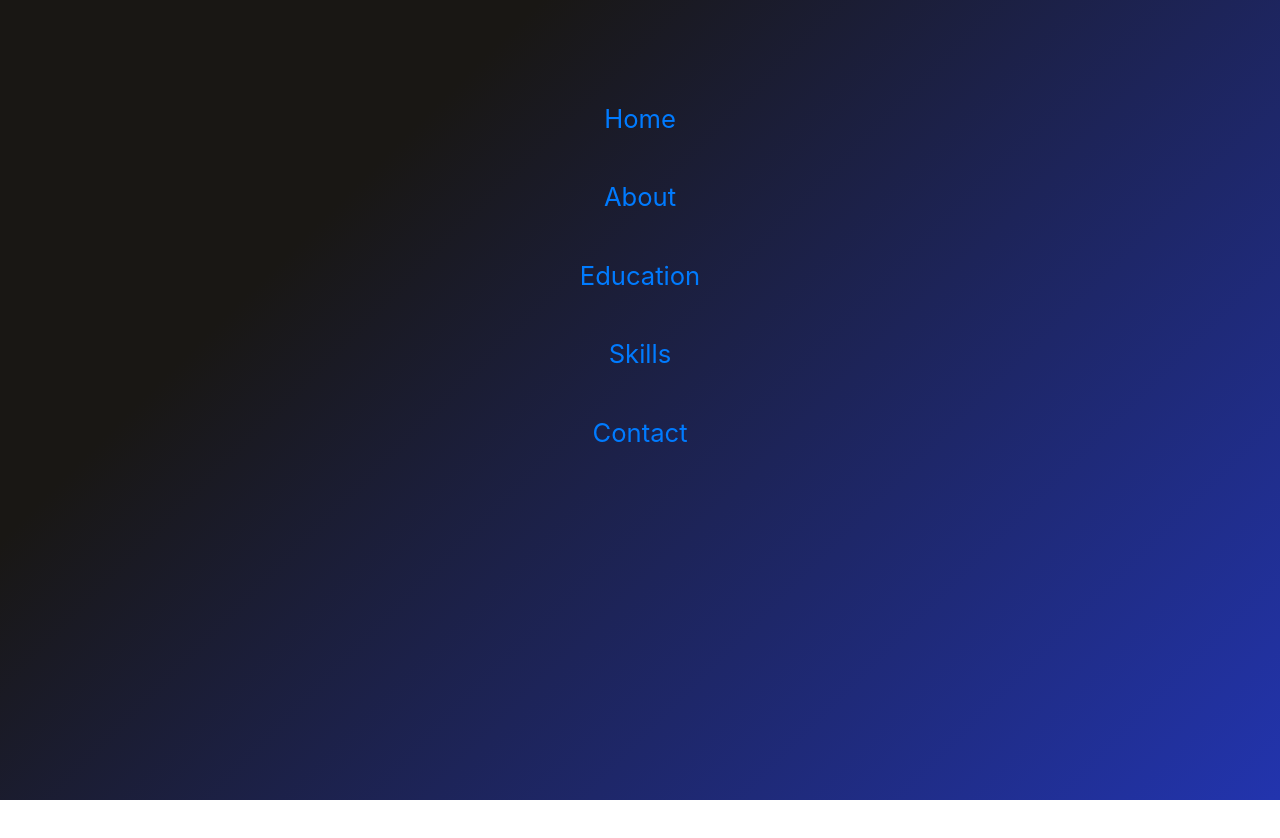
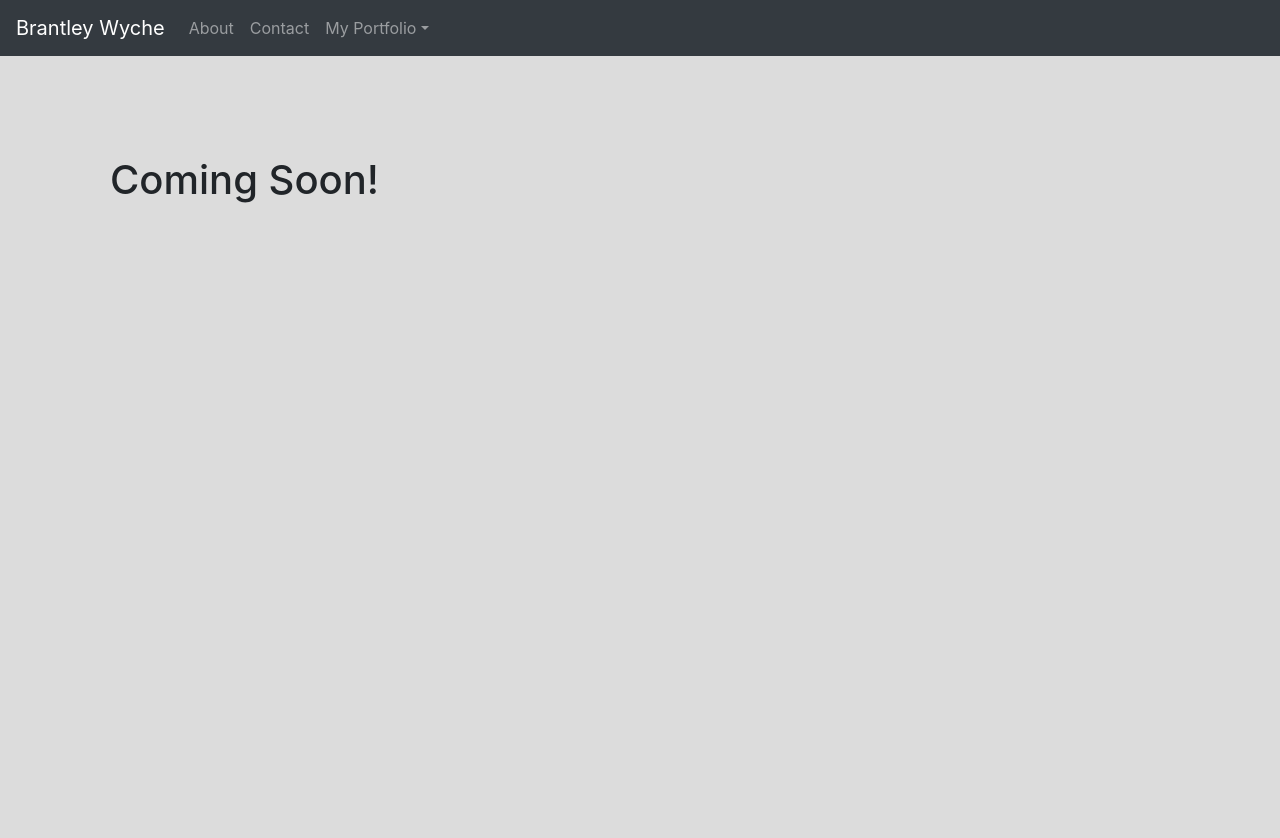
Before and after one commit to Brantley-Wyche/portfolio-site, a React (Create React App) app in the folder portfolio-site/: page /work in a window 1280 px wide. Shown: the top 838 px of the page. Before the commit the page ends 800 px from the top, so only its background shows below. Built offline with nearby package versions, Linux system fonts and the light colour scheme.

Commit message:
fully added bootstrap to the navbar and rearranged some code

```diff
--- a/portfolio-site/package.json
+++ b/portfolio-site/package.json
@@ -1,5 +1,4 @@
 {
-
   "name": "portfolio-site",
   "version": "0.1.0",
   "private": true,
@@ -7,9 +6,12 @@
     "@testing-library/jest-dom": "^4.2.4",
     "@testing-library/react": "^9.5.0",
     "@testing-library/user-event": "^7.2.1",
+    "bootstrap": "^4.5.3",
     "gh-pages": "^3.1.0",
     "react": "^16.13.1",
+    "react-bootstrap": "^1.4.0",
     "react-dom": "^16.13.1",
+    "react-icons": "^4.1.0",
     "react-router-dom": "^5.2.0",
     "react-scripts": "3.4.3",
     "react-typing-effect": "^2.0.4"
--- a/portfolio-site/src/App.css
+++ b/portfolio-site/src/App.css
@@ -15,13 +15,13 @@
 body{
   font-family: 'Roboto';
 }
-.App
+/*.App
 {
   display: flex;
   width: 100vw;
   min-height: 100vh;
-}
-nav
+}*/
+/*nav
 {
   padding:60px 30px 0px 30px ;
   flex:var(--sidebar-flex);
@@ -32,12 +32,19 @@ nav
 
 
 
-}
+}*/
 .condiv
 {
   padding: 100px ;
   background-color: #DCDCDC;
   flex:var(--condiv-flex);
+  min-height: 100vh;
+}
+
+svg{
+  width: 30px;
+  height: 30px;
+  margin-right: 25px;
 }
 
 .home
@@ -60,7 +67,7 @@ nav
   margin-bottom: 30px;
 }
 
-nav ul{
+/*nav ul{
   font-size:var(--fontsize-nav) ;
   text-align: center;
   list-style-type: none;
@@ -76,7 +83,7 @@ a
 {
   text-decoration: none;
   color: white;
-}
+}*/
 
 .subtopic
 {
@@ -88,23 +95,7 @@ p{
 h1,h2,h3,h4,p{
   margin: 10px;
 }
-.social
-{
-  position: absolute;
-  margin-top: 20px;
-  display: flex;
-  bottom: 60px;
-}
-.social i
-{
-  padding-right: 30px;
-  font-size: 25px;
-  color: #9a9b9c;
-}
-.social i:hover
-{
-  color: #ffffff;
-}
+
 .widecard
 {
   border:0px solid #9a9b9c;
@@ -117,7 +108,7 @@ h1,h2,h3,h4,p{
   background-color: #ffffff;
   box-shadow: 0 10px 20px rgba(0,0,0,0.19), 0 6px 6px rgba(0,0,0,0.23);
 }
-.active
+/*.active
 {
   font-weight: bolder;
 }
@@ -125,9 +116,9 @@ h1,h2,h3,h4,p{
 {
   list-style-type:none;
   margin:30px;
-}
+}*/
 
-@media all and (max-width: 450px) {
+/*@media all and (max-width: 450px) {
   :root {
     --fontsize-nav:1rem;
     --sidebar-flex:0;
@@ -155,16 +146,4 @@ h1,h2,h3,h4,p{
   {
     margin: 10px;
   }
-  .social
-  {
-    left:0;
-    width: 100vw;
-    display: flex;
-    justify-content: space-around;
-    bottom: 30px;
-  }
-  .social i
-  {
-    padding-right: 0px;
-  }
-}
+}*/
--- a/portfolio-site/src/App.js
+++ b/portfolio-site/src/App.js
@@ -1,21 +1,23 @@
 import React from 'react';
 import './App.css';
-import {BrowserRouter as Router, Route,} from "react-router-dom";
+import {BrowserRouter as Router, Route, Link} from "react-router-dom";
 import 'bootstrap/dist/css/bootstrap.min.css';
-import Navbar from './components/Navbar';
+import Navigation from './components/Navigation';
 import Home from './contents/Home';
 import About from './contents/About';
 import Education from './contents/Education';
 import Skills from './contents/Skills';
 import Contact from './contents/Contact';
+import Work from './contents/Work';
 
 function App() {
   return (
-    <Router>
+
       <div className="App">
-        <Navbar />
 
-        {/*Route for Home*/}
+
+        <Router>
+        <Navigation />
         <Route exact path="/">
           <Home />
         </Route>
@@ -39,8 +41,17 @@ function App() {
         <Route path="/contact">
           <Contact />
         </Route>
+
+        {/*Route for My Work*/}
+        <Route path="/work">
+          <Work />
+        </Route>
+        </Router>
       </div>
-    </Router>
+
+
+
+
   );
 }
 
--- a/portfolio-site/src/components/Navbar.js
+++ /dev/null
@@ -1,39 +0,0 @@
-import React, {Component} from 'react';
-import Navitem from './Navitem';
-
-class Navbar extends Component{
-
-    constructor(props){
-        super(props);
-
-        this.state={
-            'NavItemActive':''
-        }
-    }
-
-    activeitem=(x)=> {
-        if(this.state.NavItemActive.length>0){
-            document.getElementById(this.state.NavItemActive).classList.remove('active');
-        }
-
-        this.setState({'NavItemActive':x}, ()=>{
-            document.getElementById(this.state.NavItemActive).classList.add('active');
-        });
-    };
-
-    render(){
-        return(
-            <nav>
-                <ul>
-                    <Navitem item="Home" tolink="/" activec={this.activeitem}></Navitem>
-                    <Navitem item="About" tolink="/about" activec={this.activeitem}></Navitem>
-                    <Navitem item="Education" tolink="/education" activec={this.activeitem}></Navitem>
-                    <Navitem item="Skills" tolink="/skills" activec={this.activeitem}></Navitem>
-                    <Navitem item="Contact" tolink="/contact" activec={this.activeitem}></Navitem>
-                </ul>
-            </nav>
-        )
-    }
-}
-
-export default Navbar;
--- /dev/null
+++ b/portfolio-site/src/components/Navigation.js
@@ -0,0 +1,32 @@
+import React, {Component} from 'react';
+import Navbar from 'react-bootstrap/Navbar';
+import Nav from 'react-bootstrap/Nav';
+import NavDropdown from 'react-bootstrap/NavDropdown';
+import {BrowserRouter as Router, Route, Link} from "react-router-dom";
+
+class Navigation extends Component{
+
+    render(){
+        return(
+
+            <Navbar collapseOnSelect expand="lg" bg="dark" variant="dark">
+                <Navbar.Brand  as={Link} to="/">Brantley Wyche</Navbar.Brand>
+                <Navbar.Toggle aria-controls="responsive-navbar-nav" />
+                <Navbar.Collapse id="responsive-navbar-nav">
+                    <Nav className="mr-auto">
+                    <Nav.Link  as={Link} to="/about">About</Nav.Link>
+                    <Nav.Link  as={Link} to="/contact">Contact</Nav.Link>
+                    <NavDropdown title="My Portfolio" id="collasible-nav-dropdown">
+                        <NavDropdown.Item as={Link} to="/education">Education</NavDropdown.Item>
+                        <NavDropdown.Item as={Link} to="/skills">Skills</NavDropdown.Item>
+                        <NavDropdown.Divider />
+                        <NavDropdown.Item as={Link} to="/work">My Work</NavDropdown.Item>
+                    </NavDropdown>
+                    </Nav>
+                </Navbar.Collapse>
+            </Navbar>
+        )
+    }
+}
+
+export default Navigation;
--- a/portfolio-site/src/components/Social.js
+++ /dev/null
@@ -1,13 +0,0 @@
-import React, { Component } from 'react';
-class Social extends Component {
-render() {
-return (
-<div class="social">
-<a href="https://github.com/Brantley-Wyche" target="_blank"><i class="fab fa-github"></i></a>
-
-<a href="https://www.linkedin.com/in/brantley-wyche-8744a5172/" target="_blank"><i class="fab fa-linkedin-in"></i></a>
-</div>
-)
-}
-}
-export default Social
--- a/portfolio-site/src/contents/Contact.js
+++ b/portfolio-site/src/contents/Contact.js
@@ -1,5 +1,6 @@
 import React, { Component } from 'react';
-import Social from '../components/Social';
+import { FaLinkedin } from "react-icons/fa";
+import { MdEmail } from "react-icons/md";
 
 class Contact extends Component{
     render(){
@@ -8,9 +9,9 @@ class Contact extends Component{
             <div className="condiv">
                 <h1 className="subtopic">Contact Me</h1>
 
-                <h3>Email  :   bxw5869@rit.edu</h3>
+                <h3><MdEmail />   :   bxw5869@rit.edu</h3>
 
-                <Social />
+                 <h3><FaLinkedin /><a href="https://www.linkedin.com/in/brantley-wyche-8744a5172/" target="_blank">   :   LinkedIn</a></h3>
             </div>
         )
     }
--- a/portfolio-site/src/contents/Home.js
+++ b/portfolio-site/src/contents/Home.js
@@ -3,8 +3,6 @@ import React,  { Component } from 'react';
 import ReactTypingEffect from 'react-typing-effect';
 
 import profilepic from '../img/my_Face.jpg';
-
-import Social from '../components/Social';
 
 class Home extends Component{
 
@@ -15,7 +13,6 @@ class Home extends Component{
 
                 <ReactTypingEffect className="typingeffect" text={['I am Brantley Wyche','Welcome to my site!']} speed={100} eraseDelay={700}/>
 
-                <Social />
             </div>
         )
     }
--- /dev/null
+++ b/portfolio-site/src/contents/Work.js
@@ -0,0 +1,18 @@
+import React,  { Component } from 'react';
+
+class Work extends Component{
+
+    render(){
+        return(
+            <div className="condiv">
+
+                <h1>Coming Soon!</h1>
+
+                <a href="https://github.com/Brantley-Wyche" target="_blank"></a>
+
+            </div>
+        )
+    }
+}
+
+export default Work;
```
Also changed, not shown: 1 other file (tests, documents, lock files or other folders).
